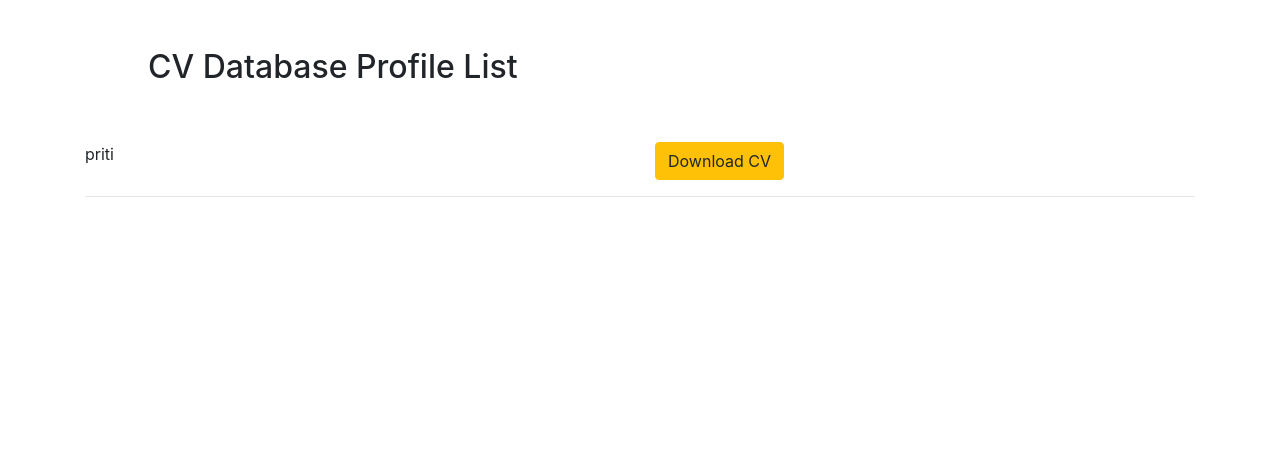
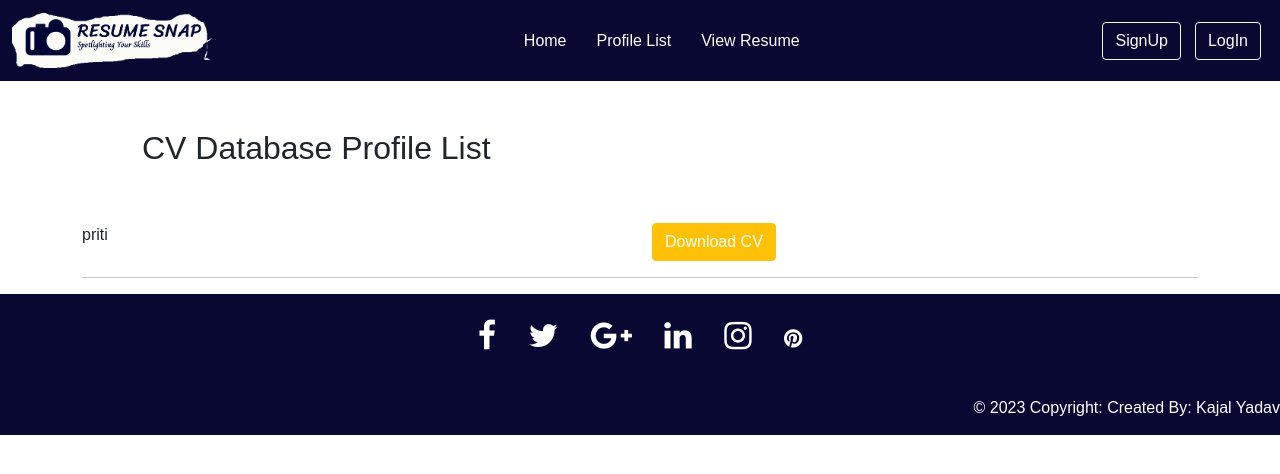
Before and after one commit to Kajal-Yadav31/ResumeGenerator, a Django app: page /list/ in a window 1280 px wide. Shown: the top 474 px of the page. Run offline with Django 4.2, Linux system fonts and the light colour scheme; data comes from the database, SQL or seed files in the repository.

Commit message:
creating Navbar and footer

```diff
--- a/pdfApp/models.py
+++ b/pdfApp/models.py
@@ -36,7 +36,7 @@ state_choices = (
 class Profile(models.Model):
     name = models.CharField(max_length=50)
     dob = models.DateField(auto_now=False, auto_now_add=False)
-    gender = models.CharField(max_length=100 )
+    gender = models.CharField(max_length=100)
     email = models.EmailField(max_length = 100)
     phone = models.CharField(max_length=11)
     locality = models.CharField(max_length=100)
--- a/pdfApp/templates/pdfApp/list.html
+++ b/pdfApp/templates/pdfApp/list.html
@@ -1,12 +1,15 @@
-<!DOCTYPE html>
-<html lang="en">
-<head>
-    <meta charset="UTF-8">
-    <meta name="viewport" content="width=device-width, initial-scale=1.0">
-    <link rel="stylesheet" href="https://cdn.jsdelivr.net/npm/bootstrap@4.6.2/dist/css/bootstrap.min.css" integrity="sha384-xOolHFLEh07PJGoPkLv1IbcEPTNtaed2xpHsD9ESMhqIYd0nLMwNLD69Npy4HI+N" crossorigin="anonymous">
-    <title>CV Generator</title>
-</head>
-<body>
+{% extends "base.html" %}
+{% load static %}
+
+{% block title %}
+    C.V generator Website
+{% endblock %}
+
+{% block css_files %}{% endblock %}
+
+{% block content %}
+    {% comment %} <link rel="stylesheet" href="https://cdn.jsdelivr.net/npm/bootstrap@4.6.2/dist/css/bootstrap.min.css" integrity="sha384-xOolHFLEh07PJGoPkLv1IbcEPTNtaed2xpHsD9ESMhqIYd0nLMwNLD69Npy4HI+N" crossorigin="anonymous"> {% endcomment %}
+
     <div class="container">
         <div class="row m-5">
             <div class="col-md-12">
@@ -26,5 +29,4 @@
         <hr>
         {% endfor %}
     </div>
-</body>
-</html>
+{% endblock %}
--- a/pdfApp/templates/pdfApp/resume.html
+++ b/pdfApp/templates/pdfApp/resume.html
@@ -11,6 +11,7 @@
     <h2>{{user_profile.phone}}</h2>
     <hr/>
     <br/>
+
     <p>Summary</p>
     <p>{{user_profile.summary}}</p>
     <hr/>
--- /dev/null
+++ b/static/app.css
@@ -0,0 +1,181 @@
+/* @import url('https://fonts.googleapis.com/css2?family=Poppins:wght@200;300;400;500;600;700&display=swap');
+
+* {
+    margin: 0;
+    padding: 0;
+    box-sizing: border-box;
+    font-family: 'Poppins', sans-serif;
+}
+
+nav {
+    display: flex;
+    height: 80px;
+    width: 100%;
+    background: #1b1b1b;
+    align-items: center;
+    justify-content: space-between;
+    padding: 0 50px 0 100px;
+    flex-wrap: wrap;
+}
+
+nav .logo {
+    color: #fff;
+    font-size: 35px;
+    font-weight: 600;
+}
+
+nav ul {
+    display: flex;
+    flex-wrap: wrap;
+    list-style: none;
+}
+
+nav ul li {
+    margin: 0 5px;
+}
+
+nav ul li a {
+    color: #f2f2f2;
+    text-decoration: none;
+    font-size: 18px;
+    font-weight: 500;
+    padding: 8px 15px;
+    border-radius: 5px;
+    letter-spacing: 1px;
+    transition: all 0.3s ease;
+}
+
+nav ul li a.active,
+nav ul li a:hover {
+    color: #111;
+    background: #fff;
+}
+
+nav .menu-btn i {
+    color: #fff;
+    font-size: 22px;
+    cursor: pointer;
+    display: none;
+}
+
+input[type="checkbox"] {
+    display: none;
+}
+
+@media (max-width: 1000px) {
+    nav {
+        padding: 0 40px 0 50px;
+    }
+}
+
+@media (max-width: 920px) {
+    nav .menu-btn i {
+        display: block;
+    }
+
+    #click:checked ~ .menu-btn i:before {
+        content: "\f00d";
+    }
+
+    nav ul {
+        position: fixed;
+        top: 80px;
+        left: -100%;
+        background: #111;
+        height: 100vh;
+        width: 100%;
+        text-align: center;
+        display: block;
+        transition: all 0.3s ease;
+    }
+
+    #click:checked ~ ul {
+        left: 0;
+    }
+
+    nav ul li {
+        width: 100%;
+        margin: 40px 0;
+    }
+
+    nav ul li a {
+        width: 100%;
+        margin-left: -100%;
+        display: block;
+        font-size: 20px;
+        transition: 0.6s cubic-bezier(0.68, -0.55, 0.265, 1.55);
+    }
+
+    #click:checked ~ ul li a {
+        margin-left: 0px;
+    }
+
+    nav ul li a.active,
+    nav ul li a:hover {
+        background: none;
+        color: cyan;
+    }
+}
+
+.content {
+    position: absolute;
+    top: 50%;
+    left: 50%;
+    transform: translate(-50%, -50%);
+    text-align: center;
+    z-index: -1;
+    width: 100%;
+    padding: 0 30px;
+    color: #1b1b1b;
+}
+
+.content div {
+    font-size: 40px;
+    font-weight: 700;
+} */
+body {
+    margin: 0;
+    padding: 0;
+    box-sizing: border-box;
+    font-family: 'Poppins', sans-serif;
+
+    /* padding-top: 3.5rem; */
+    height: 100%
+}
+
+.navbar {
+    background-color: rgb(8, 8, 51);
+}
+
+.navbar .navbar-nav .nav-item a {
+    padding: 15px;
+}
+
+.navbar .navbar-nav .nav-but {
+    padding: 7px;
+}
+
+footer {
+    background: rgb(8, 8, 51);
+    grid-area: footer;
+}
+
+a:link {
+    color: #fff;
+    text-decoration: none;
+}
+
+a:visited {
+    color: #fff;
+    text-decoration: none;
+}
+
+a:hover {
+    color: #fff;
+    text-decoration: none;
+}
+
+a:active {
+    color: #fff;
+    text-decoration: none;
+}
--- /dev/null
+++ b/templates/base.html
@@ -0,0 +1,83 @@
+{% load static %}
+
+<!doctype html>
+<html lang="en">
+  <head>
+    <!-- Required meta tags -->
+    <meta charset="utf-8">
+    <meta name="viewport" content="width=device-width, initial-scale=1">
+    <meta http-equiv="X-UA-Compatible" content="ie=edge">
+    <title>{% block title %}{% endblock %}</title>
+    <link href="https://cdn.jsdelivr.net/npm/bootstrap@5.0.2/dist/css/bootstrap.min.css" rel="stylesheet" integrity="sha384-EVSTQN3/azprG1Anm3QDgpJLIm9Nao0Yz1ztcQTwFspd3yD65VohhpuuCOmLASjC" crossorigin="anonymous">
+    <link rel="stylesheet" href="https://maxcdn.bootstrapcdn.com/font-awesome/4.7.0/css/font-awesome.min.css">
+    <link rel="stylesheet" href="{% static "app.css" %}" />
+    {% block css_files %}{% endblock %}
+  </head>
+  <body>
+    <nav class="navbar navbar-expand-lg navbar-dark" >
+      <div class="container-fluid">
+        <a class="navbar-brand" href="#"><img src="{% static "image/Resume.png"%}" style="height: 55px; width: 200px;"></a>
+        <button class="navbar-toggler" type="button" data-bs-toggle="collapse" data-bs-target="#navbarSupportedContent" aria-controls="navbarSupportedContent" aria-expanded="false" aria-label="Toggle navigation">
+          <span class="navbar-toggler-icon"></span>
+        </button>
+        <div class="collapse navbar-collapse" id="navbarSupportedContent">
+          <ul class="navbar-nav ms-auto mb-2 mb-lg-0">
+            <li class="nav-item">
+              <a class="nav-link active" aria-current="page" href="{% url "accept" %}">Home</a>
+            </li>
+            <li class="nav-item">
+              <a class="nav-link active" href="{% url "list" %}">Profile List</a>
+            </li>
+
+            <li class="nav-item">
+              <a class="nav-link disabled active" href="#" tabindex="-1">View Resume</a>
+            </li>
+          </ul>
+          <ul class="navbar-nav ms-auto mb-2 mb-lg-0">
+            <li class="nav-but">
+              <a class="btn btn-outline-light" href="">SignUp</a>
+            </li>
+            <li class="nav-but">
+              <a class="btn btn-outline-light" href="#">LogIn</a>
+            </li>
+          </ul>
+        </div>
+      </div>
+    </nav>
+
+
+    <script src="https://cdn.jsdelivr.net/npm/bootstrap@5.0.2/dist/js/bootstrap.bundle.min.js" integrity="sha384-MrcW6ZMFYlzcLA8Nl+NtUVF0sA7MsXsP1UyJoMp4YLEuNSfAP+JcXn/tWtIaxVXM" crossorigin="anonymous"></script>
+
+    {% block content %}
+    {% endblock %}
+    <footer>
+      <div class="container" style="padding: 30px 0; " align="center">
+          <a href="#" style="padding: 14px;">
+              <i class="fa fa-facebook fa-lg white-text mr-md-5 mr-3 fa-2x"></i>
+          </a>
+          <a href="#" style="padding: 14px;">
+                  <i class="fa fa-twitter fa-lg white-text mr-md-5 mr-3 fa-2x"></i>
+              </a>
+              <a href="#" style="padding: 14px;">
+                      <i class="fa fa-google-plus fa-lg white-text mr-md-5 mr-3 fa-2x"></i>
+                  </a>
+                  <a href="#" style="padding: 14px;">
+                          <i class="fa fa-linkedin fa-lg white-text mr-md-5 mr-3 fa-2x"></i>
+                      </a>
+                      <a href="#" style="padding: 14px;">
+                              <i class="fa fa-instagram fa-lg white-text mr-md-5 mr-3 fa-2x"></i>
+                          </a>
+                          <a href="#" style="padding: 14px;">
+                                  <i class="fa fa-pinterest fa-lg white-text"></i>
+                              </a>
+      </div>
+      <div style="background: rgb(8, 8, 51);">
+          <p style="color: white; padding: 15px 0;" align="right">
+              &copy; 2023 Copyright: <a href="mailto:kajal1307@gmail.com">Created By: Kajal Yadav</a>
+          </p>
+      </div>
+  </footer>
+  </body>
+</html>
+
+{% comment %} {% url "read-later" %} {% endcomment %}
```
Also changed, not shown: CVgenerator/settings.py (+7 -1 lines), pdfApp/templates/pdfApp/accept.html (+19 -49 lines), pdfApp/views.py (+0 -18 lines), static/image/Resume.png (added).
